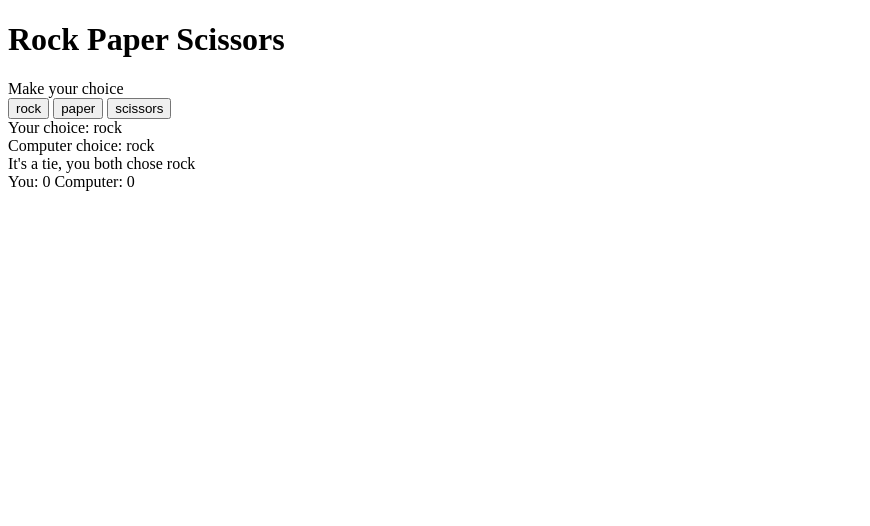
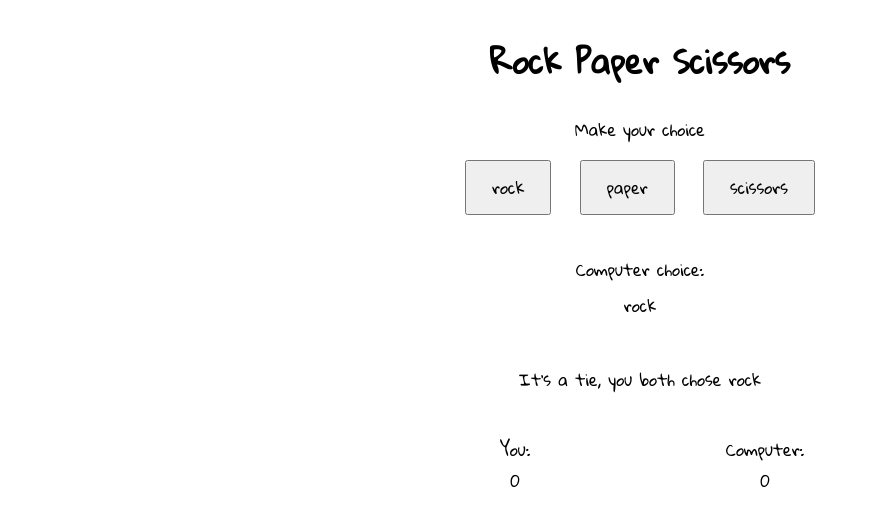
Before and after one commit to DzianisPilipuk/rock_paper_scissors, a plain HTML site: page index.html in a window 1280 px wide. Both pictures are taken after a click on the button "rock". Shown: the whole page, without its empty margins (0-870 px from the left). Drawn offline with Linux system fonts and the light colour scheme.

Commit message:
Add styles

```diff
--- a/index.html
+++ b/index.html
@@ -6,34 +6,61 @@
     <meta name="viewport" content="width=device-width, initial-scale=1.0">
     <title>Document</title>
 
+    <link href="https://fonts.googleapis.com/css2?family=Gloria+Hallelujah&display=swap" rel="stylesheet">
+    <link rel="stylesheet" href="./styles.css">
     <script src="script.js" defer></script>
 </head>
 <body>
-    <div class="nav">
-        <h1>Rock Paper Scissors</h1>
-    </div>
     <div class="container">
+        <div class="header">
+            <h1>Rock Paper Scissors</h1>
+        </div>
         <div>
             Make your choice
         </div>
-        <div class="btn-wrapper">
-            <button value="rock">rock</button>
-            <button value="paper">paper</button>
-            <button value="scissors">scissors</button>
+        <div class="buttons-wrapper">
+            <button value="rock" class="btn">rock</button>
+            <button value="paper" class="btn">paper</button>
+            <button value="scissors" class="btn">scissors</button>
         </div>
         <div class="variable-container">
-            <div id="user-choice-displayer">
+            <!-- <div id="user-choice-displayer">
                 Your choice:
+            </div> -->
+            <div class="computer-choice">
+                <div>
+                    Computer choice:
+                </div>
+                <div id="computer-choice-displayer" class="computer-choice-displayer">
+                </div>
             </div>
-            <div id="computer-choice-displayer">
-                Computer choice:
+            <div class="round-result">
+                <div id="round-winner-displayer" class="round-winner-displayer">
+                </div>
+                <div class="score-displayers-wrapper">
+                    <div class="score-displayer">
+                        <div class="party-displayer">
+                            You:
+                        </div>
+                        <div id="user-score-displayer">
+                            0
+                        </div>
+                    </div>
+                    <div class="score-displayer">
+                        <div class="party-displayer">
+                            Computer:
+                        </div>
+                        <div id="computer-score-displayer">
+                            0
+                        </div>
+                    </div>
+                </div>
             </div>
-            <div id="round-winner-displayer">
-            </div>
-            <div id="score-displayer">
-                <br>You: Computer:
-            </div>
-            <div id="game-winner-displayer">
+            <div class="game-result-wrapper">
+                <div id="game-winner-displayer">
+                </div>
+                <div id="reload-notification">
+                </div>
             </div>
         </div>
     </div>
--- a/script.js
+++ b/script.js
@@ -3,7 +3,6 @@ let userScore = 0;
 let userChoice = "";
 let computerChoice = "";
 let comparisonResult
-let gameWinner = "";
 
 const buttons = document.querySelectorAll('button')
 buttons.forEach(button => {
@@ -19,12 +18,14 @@ function playRound(choice) {
     displayVariableInformation();
 }
 function displayVariableInformation() {
-    document.getElementById("user-choice-displayer").innerHTML = "Your choice: " + userChoice;
-    document.getElementById("computer-choice-displayer").innerHTML = "Computer choice: " + computerChoice;
+    // document.getElementById("user-choice-displayer").innerHTML = "Your choice: " + userChoice;
+    document.getElementById("computer-choice-displayer").innerHTML = computerChoice;
     document.getElementById("round-winner-displayer").innerHTML = comparisonResult;
-    document.getElementById("score-displayer").innerHTML = "You: " + userScore + " Computer: " + computerScore;
+    document.getElementById("user-score-displayer").innerHTML = userScore;
+    document.getElementById("computer-score-displayer").innerHTML = computerScore;
     if (userScore == 5 || computerScore == 5) {
-        document.getElementById("game-winner-displayer").innerHTML = declareWinner() + "<br>Reload the page to try one more time";
+        document.getElementById("game-winner-displayer").innerHTML = declareWinner();
+        document.getElementById("reload-notification").innerHTML = "Reload the page to try one more time";
         disableButtons();
     }
 }
--- /dev/null
+++ b/styles.css
@@ -0,0 +1,68 @@
+:root {
+    --cursive: "Gloria Hallelujah", cursive;
+}
+
+body {
+    font-family: var(--cursive);
+}
+
+.container {
+    display: flex;
+    flex-direction: column;
+    align-items: center;
+}
+.buttons-wrapper{
+    margin-top: 15px;
+    display: flex;
+    justify-content: space-between;
+    width: 350px;
+    margin-bottom: 20px;
+}
+.btn {
+    font-family: var(--cursive);
+    font-size: 1em;
+    padding: 10px 25px;
+}
+.variable-container {
+    display: flex;
+    flex-direction: column;
+    align-items: center;
+}
+.computer-choice {
+    height: 110px;
+    display: flex;
+    flex-direction: column;
+    justify-content: center;
+    align-items: center;
+}
+.computer-choice-displayer {
+    height: 40px;
+    display: flex;
+    align-items: center;
+}
+.round-winner-displayer {
+    height: 70px;
+    display: flex;
+    justify-content: center;
+    align-items: center;
+}
+.score-displayers-wrapper {
+    display: flex;
+    justify-content: space-between;
+    align-items: center;
+    width: 350px;
+    height: 100px;
+}
+.score-displayer {
+    width: 100px;
+    display: flex;
+    align-items: center;
+    flex-direction: column;
+}
+.game-result-wrapper {
+    display: flex;
+    flex-direction: column;
+    justify-content: center;
+    align-items: center;
+    height: 100px;
+}
```
